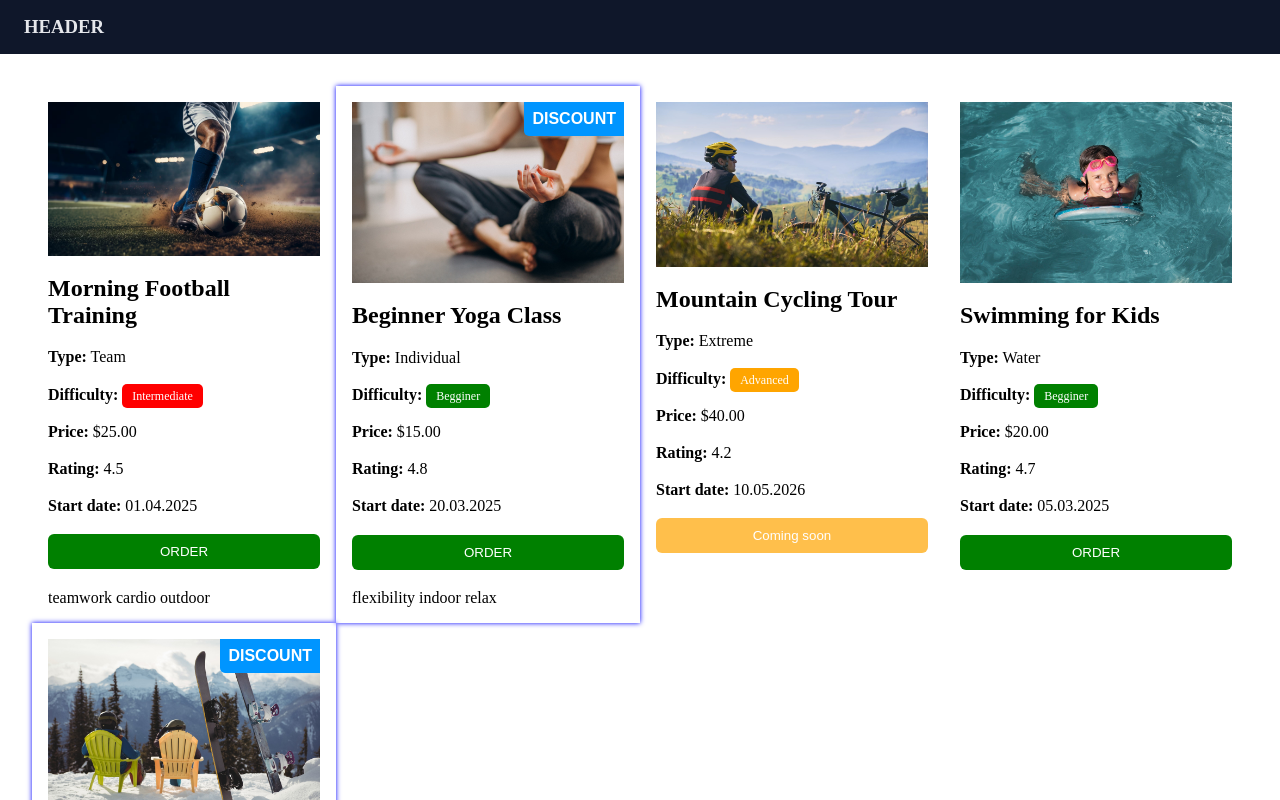
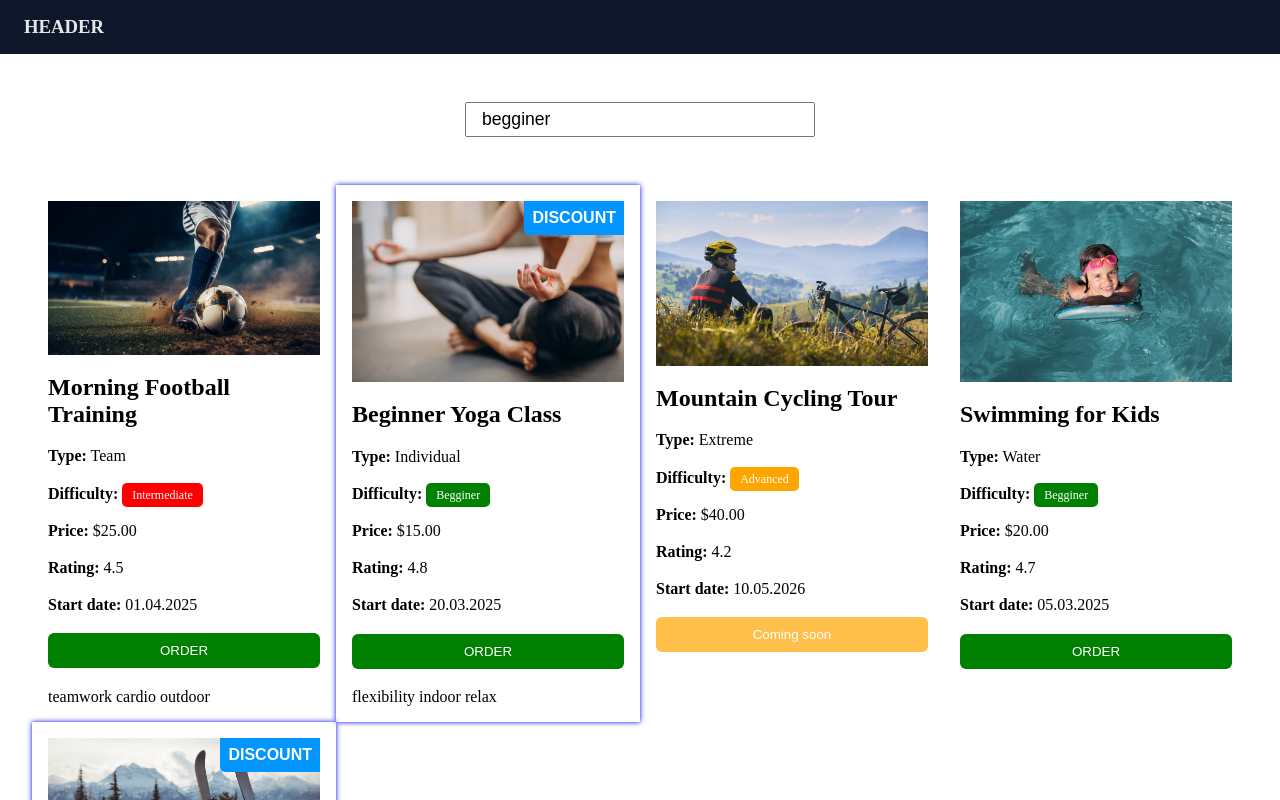
Before and after one commit to YarDeker/spaa, an Angular app: page / in a window 1280 px wide. Shown: the top 800 px of the page. Built offline with nearby package versions, Linux system fonts and the light colour scheme.

Commit message:
added two-way binding

```diff
--- a/src/app/features/products/sport-list/sport-list.css
+++ b/src/app/features/products/sport-list/sport-list.css
@@ -3,3 +3,16 @@
     grid-template-columns: repeat(auto-fill, minmax(280px, 1fr));
     margin: 2em;
 }
+
+.search-block {
+    margin: 3em 0;
+    display: flex;
+    justify-content: center;
+}
+
+.search-block input {
+    width: 100%;
+    max-width: 350px;
+    font-size: 1.1em;
+    padding: 5px 15px;
+}
--- a/src/app/features/products/sport-list/sport-list.html
+++ b/src/app/features/products/sport-list/sport-list.html
@@ -1,3 +1,8 @@
+<div class="sports-container">
+  <div class="search-block">
+    <input type="text" [(ngModel)]="searchQuery" placeholder="Search...">
+  </div>
+
   <div class="sport-list">
       @for (sport of sportList; track sport.id) {
         <sport-sport-card [activity]="sport"
@@ -5,3 +10,4 @@
         ></sport-sport-card>
       }
   </div>
+</div>
--- a/src/app/features/products/sport-list/sport-list.ts
+++ b/src/app/features/products/sport-list/sport-list.ts
@@ -11,6 +11,7 @@ import { FormsModule } from '@angular/forms';
 })
 export class SportList {
   public sportList = SPORT_ACTIVITIES;
+  public searchQuery:string = 'begginer';
 
   handleCardAction(id: number) {
     console.log(`Користувач натиснув кнопку на товарі з ID: ${id}`);
```
Lines whose indentation alone changed are shown as unchanged.
